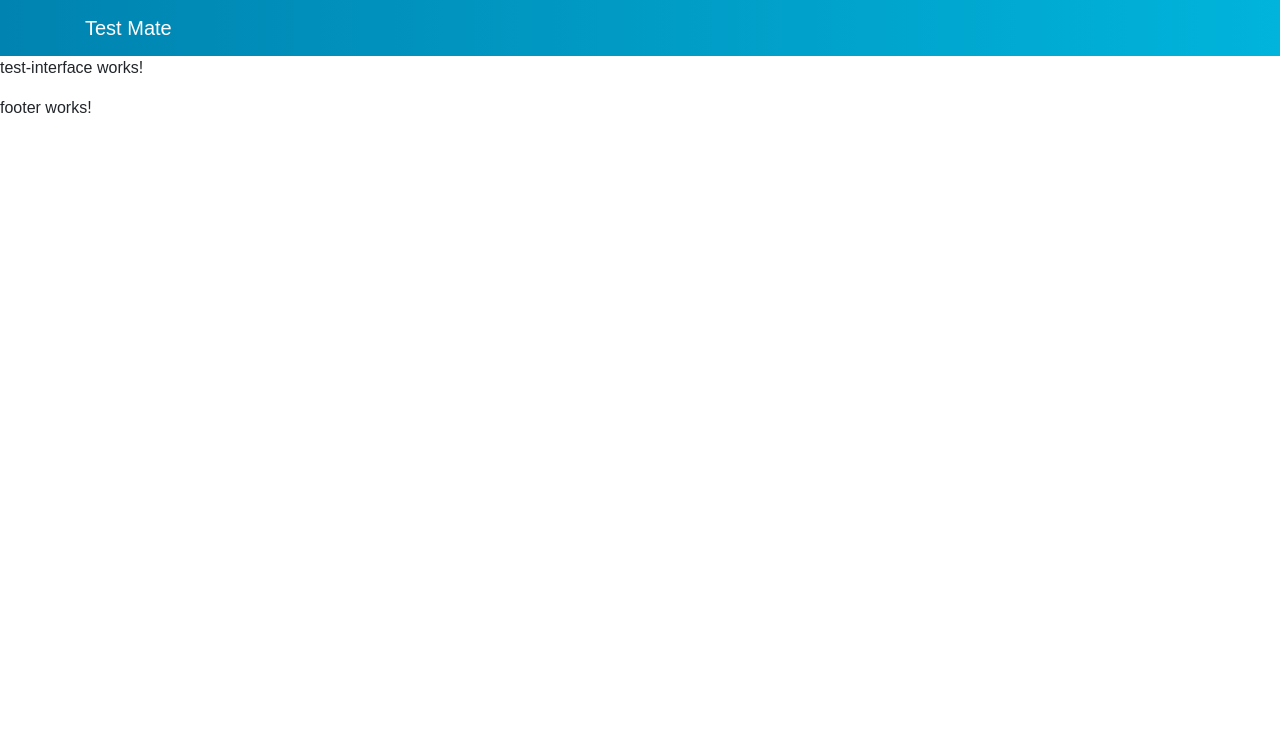
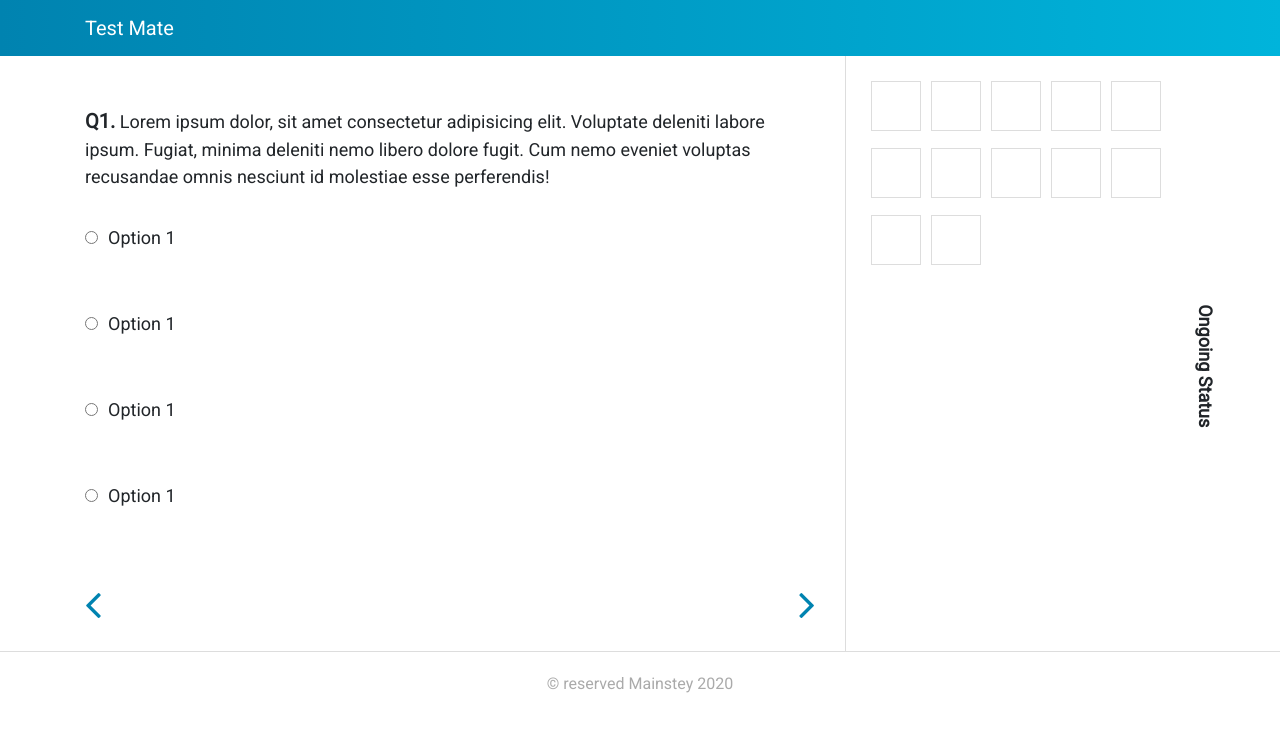
Before and after one commit to Mainstey/testmate, an Angular app: page /test in a window 1280 px wide. Shown: the top 732 px of the page. Built offline with nearby package versions, Linux system fonts and the light colour scheme.

Commit message:
Welcome page, test instructions, test page created with CSS changes.

```diff
--- a/package.json
+++ b/package.json
@@ -20,6 +20,7 @@
     "@angular/platform-browser-dynamic": "~10.1.2",
     "@angular/router": "~10.1.2",
     "bootstrap": "^4.5.2",
+    "font-awesome": "^4.7.0",
     "rxjs": "~6.6.0",
     "tslib": "^2.0.0",
     "zone.js": "~0.10.2"
--- a/src/app/main/test-interface/test-interface.component.html
+++ b/src/app/main/test-interface/test-interface.component.html
@@ -1 +1,89 @@
-<p>test-interface works!</p>
+<main class="container">
+  <section class="test-interface">
+    <section class="instructions-section" *ngIf="isInstOpen">
+      <div class="instructions mx-auto">
+        <h3>Important Instructions</h3>
+        <ul>
+          <li>Your will 3 hours to complete the test</li>
+          <li>Please do not click on any link or header or footer</li>
+          <li>
+            You can see progress of your test of the left sidebar which shows
+            different colors for attempted, unattempted on question number
+          </li>
+          <li>The test will immediately start as you click the start button</li>
+          <li>
+            There will be popup asking your to submit the test as soon as the
+            test is over
+          </li>
+          <li>
+            Click on start button only and only if you have read and understood
+            the above instructions
+          </li>
+        </ul>
+        <div class="start-button">
+          <button
+            type="button"
+            class="btn btn-block btn-success"
+            (click)="readInstructions()"
+          >
+            Start
+          </button>
+        </div>
+      </div>
+    </section>
+    <section class="test-section row" *ngIf="!isInstOpen">
+      <section class="col-md-8">
+        <div class="questions-container">
+          <div class="questions-section">
+            <p>
+              <span class="que-text">Q1.</span>
+              Lorem ipsum dolor, sit amet consectetur adipisicing elit.
+              Voluptate deleniti labore ipsum. Fugiat, minima deleniti nemo
+              libero dolore fugit. Cum nemo eveniet voluptas recusandae omnis
+              nesciunt id molestiae esse perferendis!
+            </p>
+          </div>
+          <div class="options-section">
+            <div class="form-group">
+              <input type="radio" name="options" />
+              <label class="opt-text">Option 1</label>
+            </div>
+            <div class="form-group">
+              <input type="radio" name="options" />
+              <label class="opt-text">Option 1</label>
+            </div>
+            <div class="form-group">
+              <input type="radio" name="options" />
+              <label class="opt-text">Option 1</label>
+            </div>
+            <div class="form-group">
+              <input type="radio" name="options" />
+              <label class="opt-text">Option 1</label>
+            </div>
+          </div>
+          <div class="navigation">
+            <i class="left fa fa-angle-left"></i>
+            <i class="right fa fa-angle-right"></i>
+          </div>
+        </div>
+      </section>
+      <section class="col-md-4">
+        <div class="status-container">
+          <div class="status-box"></div>
+          <div class="status-box"></div>
+          <div class="status-box"></div>
+          <div class="status-box"></div>
+          <div class="status-box"></div>
+          <div class="status-box"></div>
+          <div class="status-box"></div>
+          <div class="status-box"></div>
+          <div class="status-box"></div>
+          <div class="status-box"></div>
+          <div class="status-box"></div>
+          <div class="status-box"></div>
+        </div>
+      </section>
+      <p class="status-text">Ongoing Status</p>
+    </section>
+  </section>
+</main>
--- a/src/app/main/test-interface/test-interface.component.scss
+++ b/src/app/main/test-interface/test-interface.component.scss
@@ -0,0 +1,90 @@
+@import "~src/styles";
+.container {
+  position: relative;
+  height: 100%;
+}
+.instructions {
+  padding: 20px;
+  width: 60%;
+  @media only screen and (max-width: $screen-xs-max) {
+    width: 100%;
+  }
+  h3 {
+    text-align: center;
+    padding-bottom: 20px;
+    border-bottom: 1px solid #ddd;
+  }
+  ul {
+    margin: 20px 0px 40px 0px;
+    li {
+      padding: 10px 0px;
+    }
+  }
+  .start-button {
+    width: 40%;
+    margin: 0 auto;
+    @media only screen and (max-width: $screen-xs-max) {
+      width: 100%;
+    }
+  }
+}
+.test-section {
+  .questions-container {
+    position: relative;
+    margin-top: 50px;
+    padding-bottom: 100px;
+    .navigation {
+      position: absolute;
+      bottom: 0;
+      width: 100%;
+      padding:35px 0px;
+      i {
+        position: absolute;
+        font-size: 45px;
+        top:0px;
+        color: #0083B0;
+        cursor:pointer;
+        &.left {
+          left: 0px;
+        }
+        &.right {
+          right: 0;
+        }
+      }
+    }
+  }
+  .status-container {
+    padding-bottom: 100px;
+    border-left: 1px solid #ddd;
+    height: 100%;
+    top: 56px;
+    padding: 20px;
+    background: #fff;
+    .status-box {
+      border: 1px solid #ddd;
+      height: 50px;
+      width: 50px;
+      display: inline-block;
+      margin: 5px;
+    }
+  }
+  .status-text {
+    transform: rotate(90deg);
+    font-size: 18px;
+    font-weight: bold;
+    position: absolute;
+    right: -5%;
+    top: 50%;
+  }
+  font-size: 18px;
+  .form-group {
+    padding: 1.1rem 0;
+  }
+  .que-text {
+    font-size: 20px;
+    font-weight: bold;
+  }
+  .opt-text {
+    margin-left: 10px;
+  }
+}
--- a/src/app/main/test-interface/test-interface.component.ts
+++ b/src/app/main/test-interface/test-interface.component.ts
@@ -7,9 +7,17 @@ import { Component, OnInit } from '@angular/core';
 })
 export class TestInterfaceComponent implements OnInit {
 
+  public isInstOpen: boolean;
   constructor() { }
 
-  ngOnInit(): void {
+  public ngOnInit(): void {
+    this.isInstOpen = JSON.parse(localStorage.getItem('isInstOpen'));
+    console.log(this.isInstOpen);
+  }
+
+  public readInstructions(): void {
+    this.isInstOpen = !this.isInstOpen;
+    localStorage.setItem('isInstOpen', String(this.isInstOpen));
   }
 
 }
--- a/src/app/main/welcome-page/welcome-page.component.html
+++ b/src/app/main/welcome-page/welcome-page.component.html
@@ -1,15 +1,19 @@
 <main class="container">
+  <h1 class="m-t-50 text-center">Choose your test for practice</h1>
   <section class="select-section row">
-   <div class="col">
-    <div class="select-test bg-success">
-      <a routerLink="/test">Complete Tests</a>
-
+    <div class="col-xs-12 col-md-6 col-sm-12">
+      <div class="select-test bg-success">
+        <div class="test-heading">
+          <a routerLink="/test">CAT Complete Tests</a>
+        </div>
+      </div>
     </div>
-   </div>
-   <div class="col">
-    <div class="select-test bg-warning">
-      <a routerLink="/test">Sectional Tests</a>
+    <div class="col-xs-12 col-md-6 col-sm-12">
+      <div class="select-test bg-warning">
+        <div class="test-heading">
+          <a routerLink="/test">CAT Sectional Tests</a>
+        </div>
+      </div>
     </div>
-   </div>
   </section>
 </main>
--- a/src/app/main/welcome-page/welcome-page.component.scss
+++ b/src/app/main/welcome-page/welcome-page.component.scss
@@ -1,14 +1,28 @@
 @import "~src/styles";
+.select-section {
+  margin-bottom:200px;
+  @media only screen and (max-width: $screen-xs-max) {
+    margin-bottom:50px;
+  }
+}
 .select-test {
-  margin-top:50px;
+  margin-top: 50px;
   height: 200px;
-  padding:20px;
+  padding: 20px;
   border-radius: 30px;
   margin-left: auto;
   margin-right: auto;
   color: #fff;
-  font-size: 40px;
-  text-align: center;
+  position: relative;
+  .test-heading {
+    position: absolute;
+    top: 50%;
+    left: 50%;
+    transform: translate(-50%, -50%);
+    font-size: 1.8rem;
+    @media only screen and (max-width: $screen-xs-max) {
+      font-size: 1.3rem;
+    }
     a {
       color: #fff;
     }
@@ -17,3 +31,4 @@
       text-decoration: none;
     }
   }
+}
--- a/src/app/shared/footer/footer.component.html
+++ b/src/app/shared/footer/footer.component.html
@@ -1 +1,3 @@
-<p>footer works!</p>
+<footer class="footer">
+  <p>&copy; reserved Mainstey 2020</p>
+</footer>
--- a/src/app/shared/footer/footer.component.scss
+++ b/src/app/shared/footer/footer.component.scss
@@ -0,0 +1,15 @@
+@import '~src/styles';
+.footer {
+  // position:fixed;
+  // bottom:0;
+  padding:20px 0px;
+  text-align:center;
+  border-top: 1px solid #ddd;
+  width:100%;
+  p {
+    color: #aaa;
+  }
+  @media only screen and (max-width: $screen-xs-max) {
+    position: static;
+  }
+}
--- a/src/index.html
+++ b/src/index.html
@@ -5,6 +5,7 @@
   <title>Testmate</title>
   <base href="/">
   <meta name="viewport" content="width=device-width, initial-scale=1">
+  <link href="https://fonts.googleapis.com/css2?family=Roboto&display=swap" rel="stylesheet">
   <link rel="icon" type="image/x-icon" href="favicon.ico">
 </head>
 <body>
--- a/src/sass/common.scss
+++ b/src/sass/common.scss
@@ -22,6 +22,9 @@
 }
 .m-t-30 {
   margin-top: 30px;
+}
+.m-t-50 {
+  margin-top: 50px;
 }
 
 /**
@@ -114,77 +117,7 @@
   padding-bottom: 30px;
 }
 
-body {
+body{
   font-family: $font-family;
+
 }
-
-.form-container {
-  width: 50%;
-  margin: 0 auto;
-  padding: 50px 30px;
-  @media only screen and (max-width: $screen-xs-max) {
-    width:100%;
-  }
-}
-.form-text {
-  background: transparent;
-  border: none;
-  padding: 20px 30px;
-  width: 100%;
-  font-size: 18px;
-  border-bottom: 1px solid #ddd;
-}
-input:focus {
-  outline:none;
-  border-bottom: 1px solid #28a745;
-}
-.form-group {
-  padding: 30px 0px;
-  margin:0;
-}
-.form-heading {
-  text-align: center;
-  @media only screen and (max-width: $screen-xs-max) {
-    font-size: 2.0rem;
-  }
-}
-.form-sub-heading {
-  text-align: center;
-  @media only screen and (max-width: $screen-xs-max) {
-    font-size: 1.3rem;
-  }
-}
-.submit-button {
-  padding: 15px;
-  width: 50%;
-  margin: 0 auto;
-  @media only screen and (max-width: $screen-xs-max) {
-    width: 100%;
-  }
-  button {
-    width: 100%;
-    padding: 11px;
-    font-size: 22px;
-  }
-}
-
-.error {
-  padding: 10px 30px;
-  color: red;
-  margin:0
-}
-.operation-error {
-  padding: 40px 30px 0px 30px;
-  color: red;
-  margin-bottom: 0;
-  text-align: center;
-}
-.success {
-  padding: 40px 30px 0px 30px;
-  color: #28a745;
-  text-align: center;
-  margin-bottom: 0;
-}
-button[disabled] {
-  cursor: not-allowed;
-}
--- a/src/sass/variables.scss
+++ b/src/sass/variables.scss
@@ -10,6 +10,6 @@ $font-size-30: 30px;
 $footer-background: #071B4D;
 $active: #00ACB4;
 $item-heading-color: #333;
-$font-family: 'PT Sans', sans-serif;
+$font-family: 'Roboto', sans-serif;
 $screen-xs-max: 576px;
 $screen-xs-min: 320px;
--- a/src/styles.scss
+++ b/src/styles.scss
@@ -2,6 +2,7 @@
  * Contains common styles for the app
  */
 @import "../node_modules/bootstrap/scss/bootstrap";
+@import "../node_modules/font-awesome/scss/font-awesome";
 @import "./sass/mixins";
 @import "./sass/variables";
 @import "./sass/common";
```
Also changed, not shown: 1 other file (tests, documents, lock files or other folders). Lines whose indentation alone changed are shown as unchanged.
